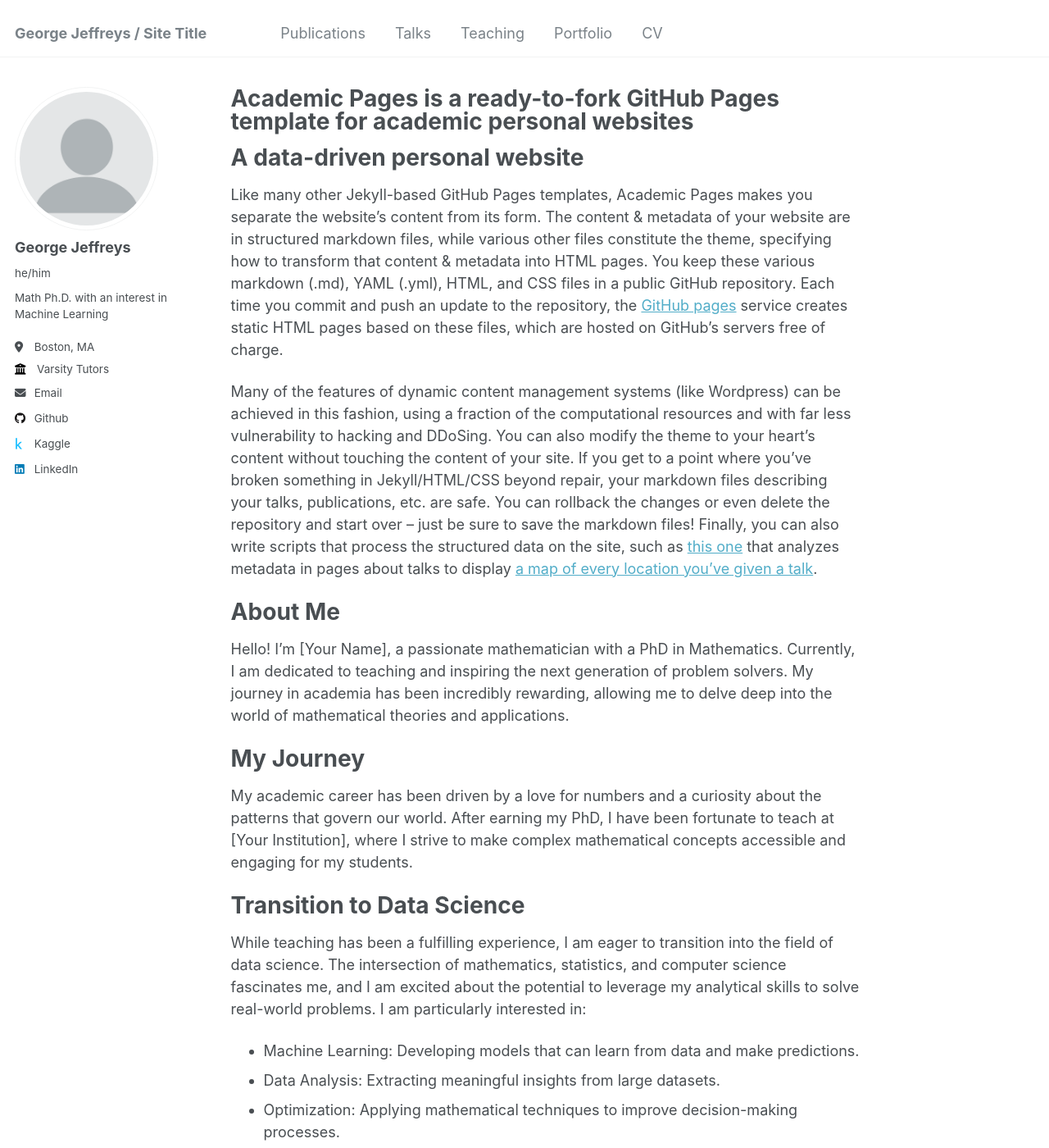
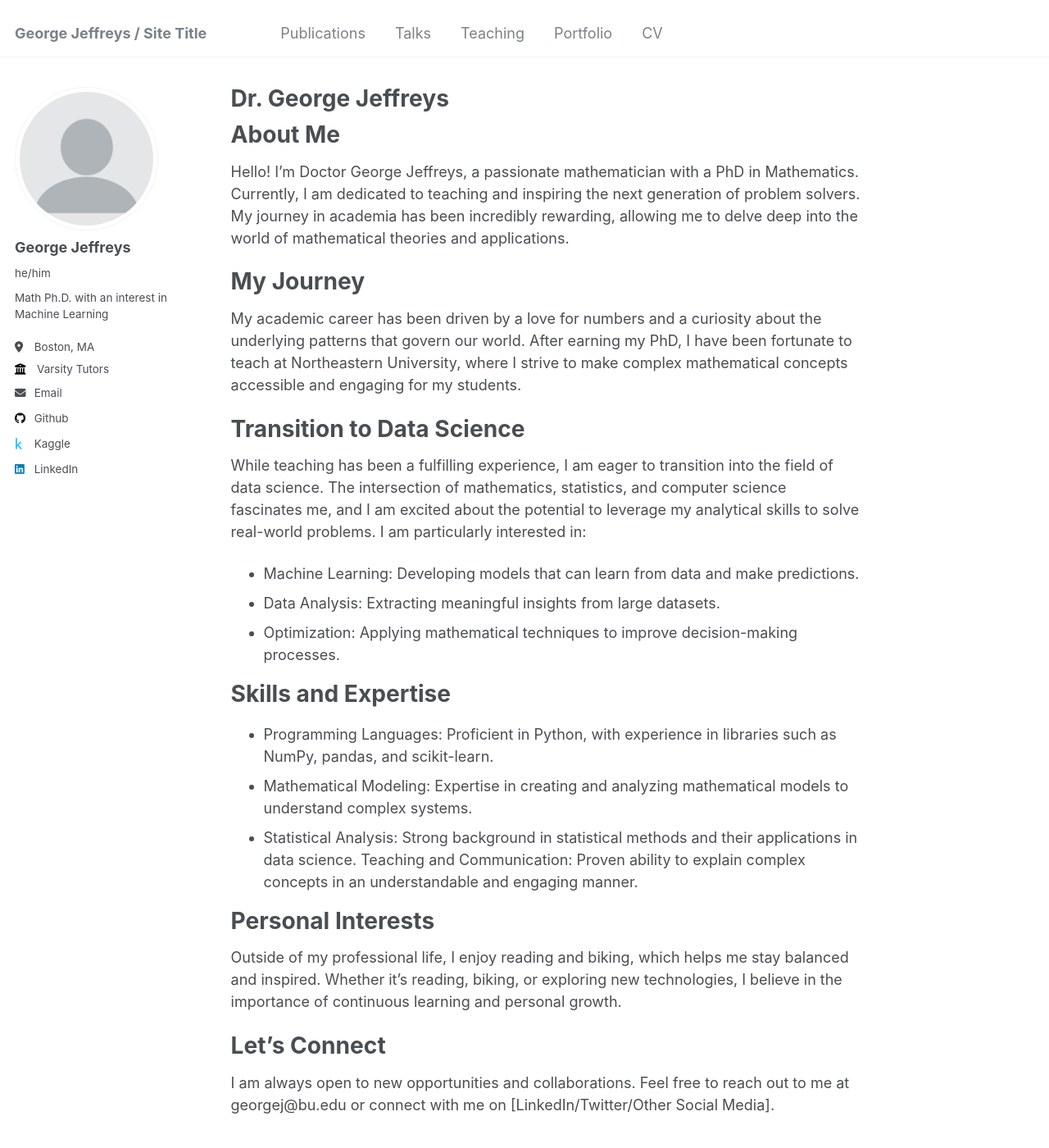
Before and after one commit to G-Jeffreys/G-Jeffreys.github.io, a Jekyll site: the page built from _pages/about.md, in a window 1280 px wide and 1400 px high. Shown: the whole window at 82% size. Built offline with Jekyll 4.4.1, drawn with Linux system fonts in a browser that asks for light colours; some of the changed text lies outside the part shown.

Commit message:
Update about.md

```diff
--- a/_pages/about.md
+++ b/_pages/about.md
@@ -1,25 +1,19 @@
 ---
 permalink: /
-title: "Academic Pages is a ready-to-fork GitHub Pages template for academic personal websites"
+title: "Dr. George Jeffreys"
 author_profile: true
 redirect_from:
   - /about/
   - /about.html
 ---
 
-A data-driven personal website
-======
-Like many other Jekyll-based GitHub Pages templates, Academic Pages makes you separate the website's content from its form. The content & metadata of your website are in structured markdown files, while various other files constitute the theme, specifying how to transform that content & metadata into HTML pages. You keep these various markdown (.md), YAML (.yml), HTML, and CSS files in a public GitHub repository. Each time you commit and push an update to the repository, the [GitHub pages](https://pages.github.com/) service creates static HTML pages based on these files, which are hosted on GitHub's servers free of charge.
-
-Many of the features of dynamic content management systems (like Wordpress) can be achieved in this fashion, using a fraction of the computational resources and with far less vulnerability to hacking and DDoSing. You can also modify the theme to your heart's content without touching the content of your site. If you get to a point where you've broken something in Jekyll/HTML/CSS beyond repair, your markdown files describing your talks, publications, etc. are safe. You can rollback the changes or even delete the repository and start over -- just be sure to save the markdown files! Finally, you can also write scripts that process the structured data on the site, such as [this one](https://github.com/academicpages/academicpages.github.io/blob/master/talkmap.ipynb) that analyzes metadata in pages about talks to display [a map of every location you've given a talk](https://academicpages.github.io/talkmap.html).
-
 About Me
 ======
-Hello! I’m [Your Name], a passionate mathematician with a PhD in Mathematics. Currently, I am dedicated to teaching and inspiring the next generation of problem solvers. My journey in academia has been incredibly rewarding, allowing me to delve deep into the world of mathematical theories and applications.
+Hello! I’m Doctor George Jeffreys, a passionate mathematician with a PhD in Mathematics. Currently, I am dedicated to teaching and inspiring the next generation of problem solvers. My journey in academia has been incredibly rewarding, allowing me to delve deep into the world of mathematical theories and applications.
 
 My Journey
 ======
-My academic career has been driven by a love for numbers and a curiosity about the patterns that govern our world. After earning my PhD, I have been fortunate to teach at [Your Institution], where I strive to make complex mathematical concepts accessible and engaging for my students.
+My academic career has been driven by a love for numbers and a curiosity about the underlying patterns that govern our world. After earning my PhD, I have been fortunate to teach at Northeastern University, where I strive to make complex mathematical concepts accessible and engaging for my students.
 
 Transition to Data Science
 ======
@@ -38,11 +32,8 @@ Teaching and Communication: Proven ability to explain complex concepts in an und
 
 Personal Interests
 ======
-Outside of my professional life, I enjoy [Your Hobbies/Interests], which help me stay balanced and inspired. Whether it’s [Hobby 1], [Hobby 2], or exploring new technologies, I believe in the importance of continuous learning and personal growth.
+Outside of my professional life, I enjoy reading and biking, which helps me stay balanced and inspired. Whether it’s reading, biking, or exploring new technologies, I believe in the importance of continuous learning and personal growth.
 
 Let’s Connect
 ======
-I am always open to new opportunities and collaborations. Feel free to reach out to me at [Your Email] or connect with me on [LinkedIn/Twitter/Other Social Media].
-
-Example: editing a markdown file for a talk
-![Editing a markdown file for a talk](/images/editing-talk.png)
+I am always open to new opportunities and collaborations. Feel free to reach out to me at georgej@bu.edu or connect with me on [LinkedIn/Twitter/Other Social Media].
```
